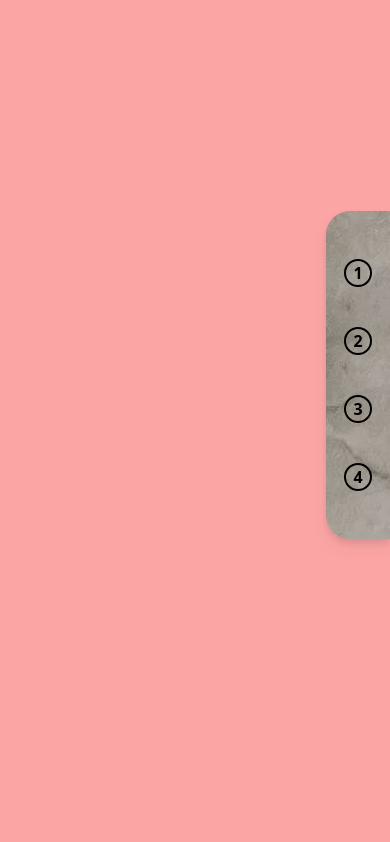
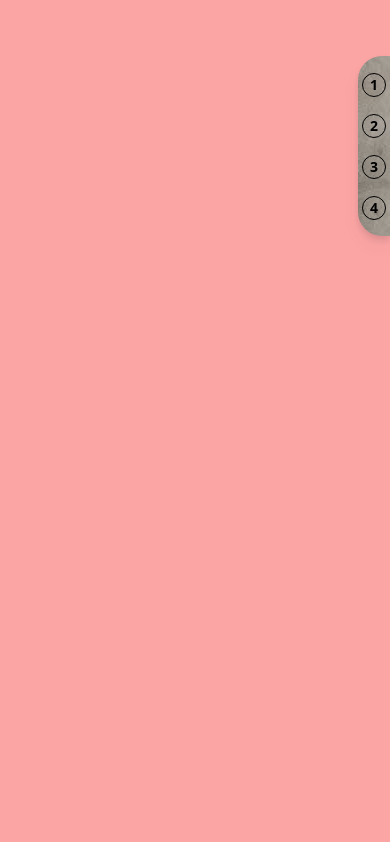
Before and after one commit to SaepudinJeh/My-journey, a Vue app: page / in a window 390 px wide. Shown: the top 842 px of the page. Built offline with nearby package versions, Linux system fonts and the light colour scheme.

Commit message:
navigation for mobile small

```diff
--- a/src/components/ChapterNavigation.vue
+++ b/src/components/ChapterNavigation.vue
@@ -10,11 +10,11 @@
 </script>
 
 <template>
-  <section class="z-40 fixed w-16 py-12 rounded-tl-3xl rounded-bl-3xl top-1/4 right-0 object-cover filter drop-shadow-lg" style="background-image: url(bg/bg2.jpg)">
+  <section class="z-40 fixed w-8 md:w-16 py-4 md:py-12 rounded-tl-3xl rounded-bl-3xl top-14 md:top-1/4 right-0 object-cover filter drop-shadow-lg" style="background-image: url(bg/bg2.jpg)">
     <div class="flex items-center my-auto">
-      <div class="flex flex-col gap-y-10 m-auto">
+      <div class="flex flex-col gap-y-4 md:gap-y-10 m-auto">
         <a v-for="navigation in navigations" :key="navigation" :href="navigation.link" class="">
-          <button class="rounded-full border-2 w-7 h-7 border-black font-bold hover:text-white hover:border-white" name="button chapter 1">
+          <button class="rounded-full border md:border-2 w-6 h-6 md:w-7 md:h-7 border-black font-bold hover:text-white hover:border-white text-sm md:text-base" name="button chapter 1">
             {{ navigation.nav }}
           </button>
         </a>
```
